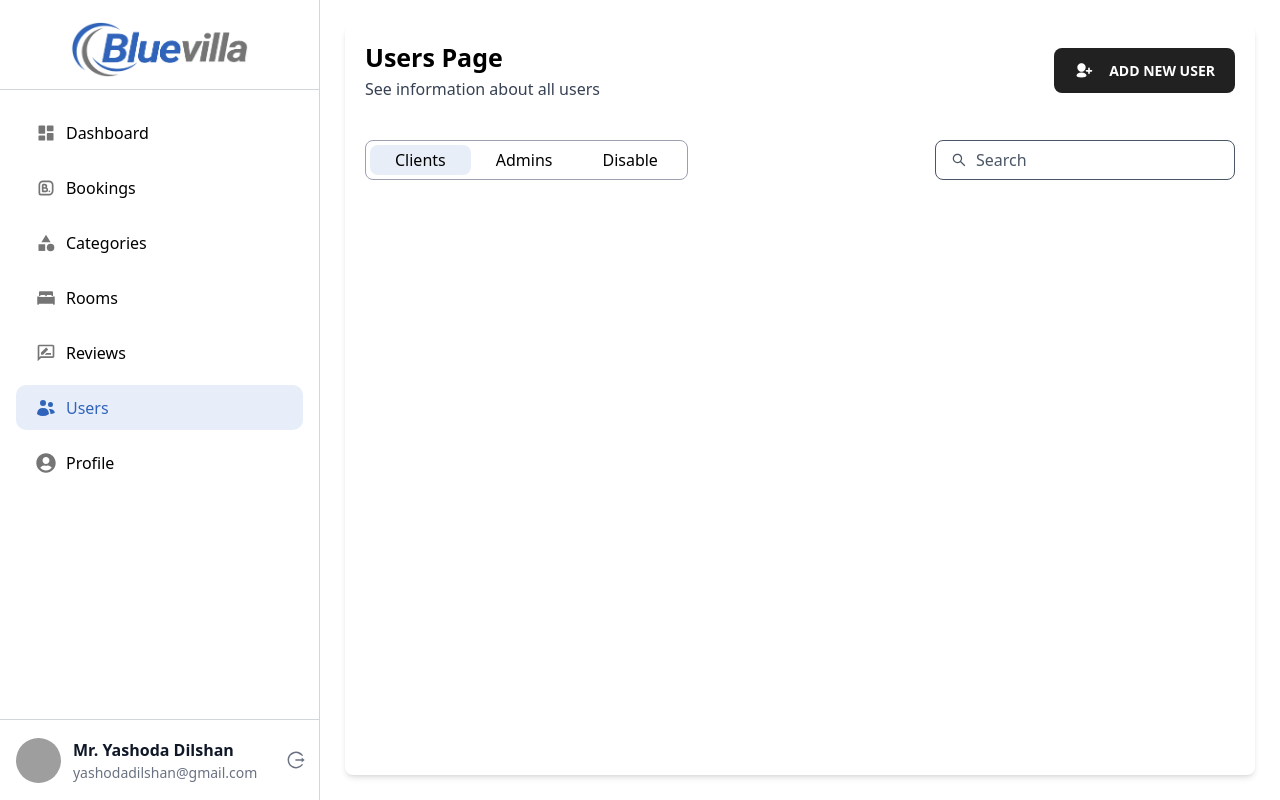
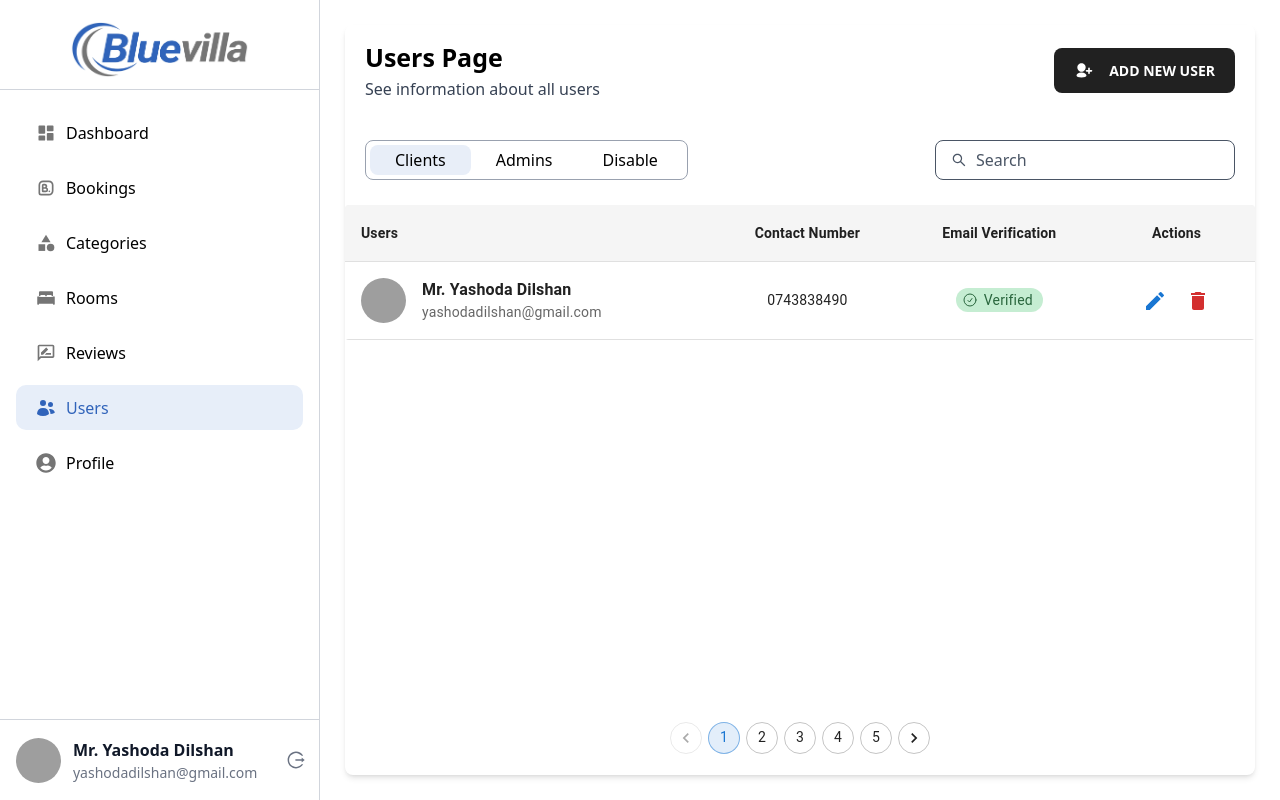
Before and after one commit to DilshanWarnasuriya/Hotel-booking-frontend, a React app: page /admin/users in a window 1280 px wide. Built offline with nearby package versions, Linux system fonts and the light colour scheme; grey boxes are pictures that could not be loaded; the HTML template or start-up script is replaced by a standard one.

Commit message:
User page design done

```diff
--- /dev/null
+++ b/src/Components/Badge.jsx
@@ -0,0 +1,33 @@
+
+export default function Badge({type, message}) {
+    return (
+        <span
+            className={
+                type === "success" ? "inline-flex items-center justify-center rounded-full bg-[#50c87854] px-2.5 py-0.5 text-[#29663d]"
+                    : type === "warning" ? "inline-flex items-center justify-center rounded-full bg-amber-100 px-2.5 py-0.5 text-amber-700"
+                        : "inline-flex items-center justify-center rounded-full bg-red-100 px-2.5 py-0.5 text-red-700"
+            }
+        >
+            <svg
+                xmlns="http://www.w3.org/2000/svg"
+                fill="none"
+                viewBox="0 0 24 24"
+                strokeWidth="1.5"
+                stroke="currentColor"
+                className="-ms-1 me-1.5 size-4"
+            >
+                <path
+                    strokeLinecap="round"
+                    strokeLinejoin="round"
+                    d={
+                        type === "success" ? "M9 12.75L11.25 15 15 9.75M21 12a9 9 0 11-18 0 9 9 0 0118 0z"
+                            : type === "warning" ? "M12 9v3.75m-9.303 3.376c-.866 1.5.217 3.374 1.948 3.374h14.71c1.73 0 2.813-1.874 1.948-3.374L13.949 3.378c-.866-1.5-3.032-1.5-3.898 0L2.697 16.126zM12 15.75h.007v.008H12v-.008z"
+                                : "M6 18L18 6M6 6l12 12"
+                    }
+                />
+            </svg>
+
+            <p className="whitespace-nowrap text-sm">{message}</p>
+        </span>
+    )
+}
--- a/src/Pages/Admin/Admin_Users.jsx
+++ b/src/Pages/Admin/Admin_Users.jsx
@@ -1,14 +1,29 @@
+import { Table, TableBody, TableCell, TableContainer, TableHead, TableRow, Paper, Avatar, Box, Typography, IconButton, Pagination } from "@mui/material";
 import { useState } from "react";
-import { TiThMenu, TiUserAdd } from "react-icons/ti";
+import { TiUserAdd } from "react-icons/ti";
 import { AiOutlineSearch } from "react-icons/ai";
+import { MdEdit, MdDelete } from "react-icons/md";
 import Tabs from "../../Components/Tabs";
+import Badge from "../../Components/Badge";
 
 export default function AdminUsers() {
 
+    const [searchValue, setSearchValue] = useState("");
     // tab related
     const tabs = ["Clients", "Admins", "Disable"];
     const [activeTab, setActiveTab] = useState(tabs[0]);
-    const [searchValue, setSearchValue] = useState("");
+    // Pagination related
+    const [pageNo, setPageNo] = useState(1);
+    const [totalPages, setTotalPages] = useState(5);
+
+    const user = {
+        id: 1,
+        image: "https://media.istockphoto.com/id/870079648/photo/seeing-things-in-a-positive-light.jpg?s=170667a&w=0&k=20&c=0p7KCODmXjvX-9JkkrHg9SPL0zojHb_8ygOfPylt3W8=",
+        name: "Mr. Yashoda Dilshan",
+        email: "yashodadilshan@gmail.com",
+        contactNo: "0743838490",
+        emailVerification: true
+    }
 
     return (
         <main className="App w-full h-screen flex p-[25px]">
@@ -17,7 +32,7 @@ export default function AdminUsers() {
             <div className="w-full h-full rounded-lg shadow-md">
 
                 {/* first row */}
-                <div className="w-full h-[90px] flex justify-between items-center bg-blue-gray-">
+                <div className="w-full h-[90px] flex justify-between items-center">
                     {/* Tittle */}
                     <div className="flex">
                         <div className="ml-[20px]">
@@ -55,6 +70,60 @@ export default function AdminUsers() {
                         </div>
                     </div>
                 </div>
+
+                {/* table row */}
+                <div className="w-full h-[calc(100vh-305px)] overflow-auto">
+                    <TableContainer component={Paper} elevation={0} sx={{ maxHeight: "calc(100vh - 305px)", overflow: "auto", border: "none" }}>
+                        <Table stickyHeader sx={{ minWidth: 580, border: "none" }} aria-label="simple table">
+
+                            <TableHead>
+                                <TableRow sx={{ backgroundColor: "#f5f5f5" }}>
+                                    <TableCell sx={{ backgroundColor: "#f5f5f5", fontWeight: "bold", position: "sticky", top: 0, zIndex: 1 }}>Users</TableCell>
+                                    <TableCell align="center" sx={{ backgroundColor: "#f5f5f5", fontWeight: "bold", position: "sticky", top: 0, zIndex: 1 }}>Contact Number</TableCell>
+                                    <TableCell align="center" sx={{ backgroundColor: "#f5f5f5", fontWeight: "bold", position: "sticky", top: 0, zIndex: 1, display: { xs: "none", md: "table-cell" } }}>Email Verification</TableCell>
+                                    <TableCell align="center" sx={{ backgroundColor: "#f5f5f5", fontWeight: "bold", position: "sticky", top: 0, zIndex: 1 }}>Actions</TableCell>
+                                </TableRow>
+                            </TableHead>
+
+                            <TableBody>
+                                <TableRow key={user.id} sx={{ "&:hover": { backgroundColor: "#e8eef8" }, transition: "background-color 0.3s ease" }}>
+                                    {/* Member column */}
+                                    <TableCell component="th" scope="row">
+                                        <Box display="flex" alignItems="center">
+                                            <Avatar src={user.image} sx={{ width: 45, height: 45 }} />  {/* member image */}
+                                            <Box sx={{ ml: 2 }}>
+                                                <Typography fontWeight="bold" noWrap> {user.name} </Typography> {/* member Name */}
+                                                <Typography variant="body2" color="text.secondary" noWrap> {user.email} </Typography> {/* member Email */}
+                                            </Box>
+                                        </Box>
+                                    </TableCell>
+                                    {/* Contact Number column */}
+                                    <TableCell align="center" > {user.contactNo} </TableCell>
+                                    {/* Email Verification column */}
+                                    <TableCell align="center" sx={{ display: { xs: "none", md: "table-cell" } }}><Badge type={user.emailVerification ? "success" : "warning"} message={user.emailVerification ? "Verified" : "Not Verified"} /></TableCell>
+                                    {/* Actions column */}
+                                    <TableCell align="center" >
+                                        <IconButton color="primary"> <MdEdit /> </IconButton> {/* edit button */}
+                                        <IconButton color="error"> <MdDelete /> </IconButton> {/* delete button */}
+                                    </TableCell>
+                                </TableRow>
+                            </TableBody>
+
+                        </Table>
+                    </TableContainer>
+                </div>
+
+                {/* Pagination row */}
+                <div className="w-full h-[75px] flex justify-center items-center">
+                    <Pagination
+                        page={pageNo}
+                        count={totalPages}
+                        onChange={(event, value) => setPageNo(value)}
+                        variant="outlined"
+                        color="primary"
+                    />
+                </div>
+
             </div>
 
         </main>
```
